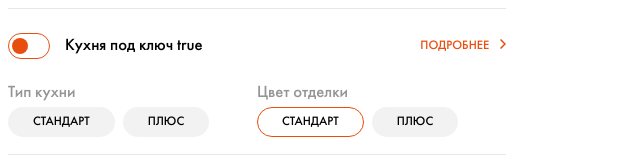
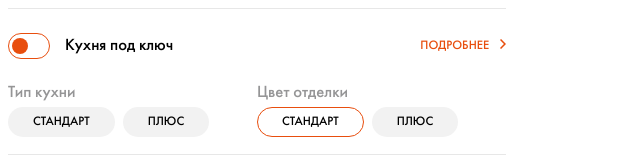
Before and after one commit to povar0305/french_rabbit, a Vue app: page / in a window 1280 px wide. Shown: the top 160 px of the page, without its empty margins (0-640 px from the left). Built offline with nearby package versions, Linux system fonts and the light colour scheme.

Commit message:
Update App.vue

```diff
--- a/src/App.vue
+++ b/src/App.vue
@@ -6,12 +6,12 @@
         <div class="kitchen__inner--row">
           <div class="kitchen__inner--switch">
             <label>
-              <vSwitch v-model="checked"></vSwitch>
-              <span>Кухня под ключ {{ checked }} </span>
+              <vSwitch v-model="switch_status"></vSwitch>
+              <span>Кухня под ключ  </span>
             </label>
           </div>
           <a href="#" class="kitchen__link">
-      <!-- <input type="checkbox" v-model="checked" />    -->
+      <!-- <input type="checkbox" v-model="switch_status" />    -->
             Подробнее
             <svg
               width="6"
@@ -60,7 +60,7 @@ export default {
   },
   data: function () {
     return {
-      checked:true
+      switch_status:true
     };
   },
   methods: {
```
